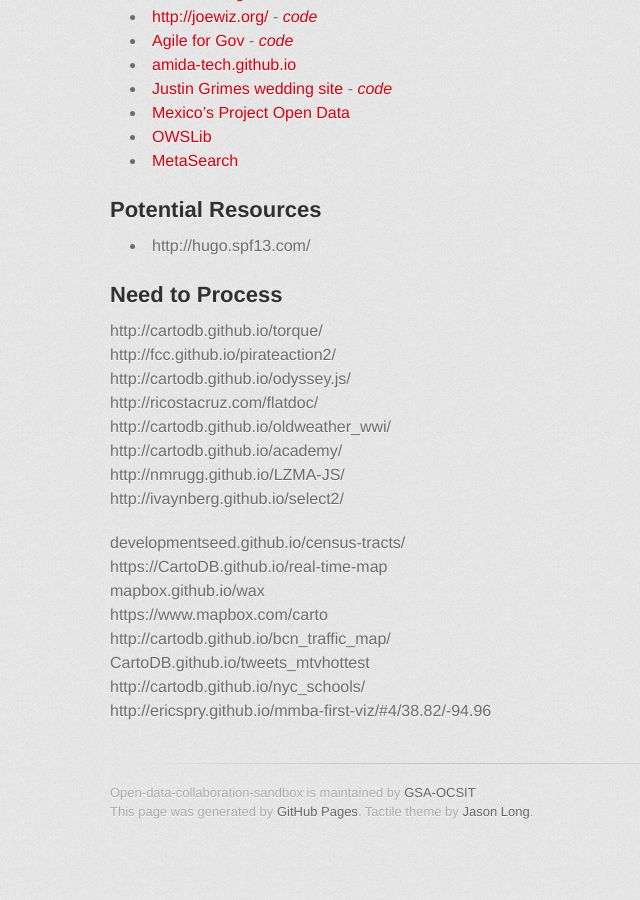
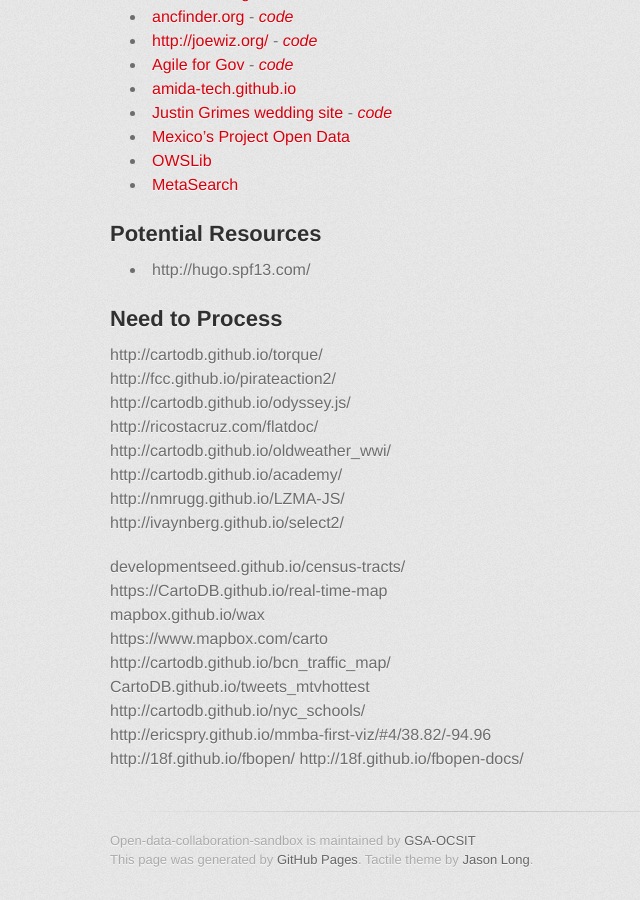
Before and after one commit to GSA/Open-Data-Collaboration-Sandbox, a Jekyll site: the page built from website_examples.md, in a window 1280 px wide and 900 px high, scrolled down 2050 px. Shown: the whole window, without its empty margins (220-860 px from the left). Built offline with Jekyll 4.4.1, drawn with Linux system fonts in a browser that asks for light colours; some web fonts are replaced; before the commit the page ends 2902 px from its top, so only the background shows below that; some of the changed lines change nothing that is shown.

Commit message:
adding doi and fbopen links

```diff
--- a/website_examples.md
+++ b/website_examples.md
@@ -29,6 +29,8 @@
 * [USACE HashDist](http://hashdist.github.io/)
 * [HHS](http://hhs.github.io)
 * [DOI Extractives Data](http://18f.github.io/doi-extractives-data/)
+* [DOI Data Hub](http://usinterior.github.io/doi-data-hub/)
+
 
 ## Non-Government
 
@@ -114,3 +116,5 @@
 CartoDB.github.io/tweets_mtvhottest
 http://cartodb.github.io/nyc_schools/
 http://ericspry.github.io/mmba-first-viz/#4/38.82/-94.96
+http://18f.github.io/fbopen/
+http://18f.github.io/fbopen-docs/
```
